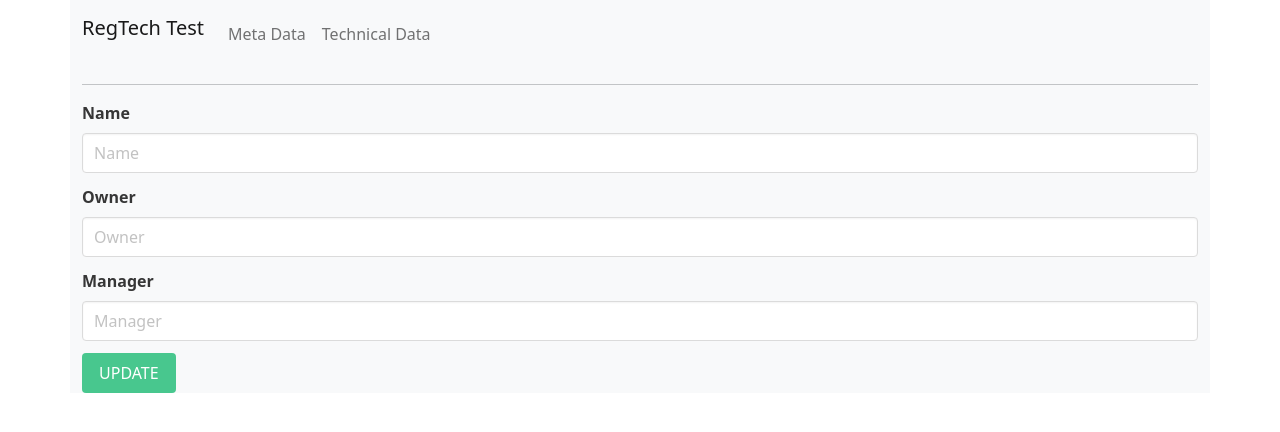
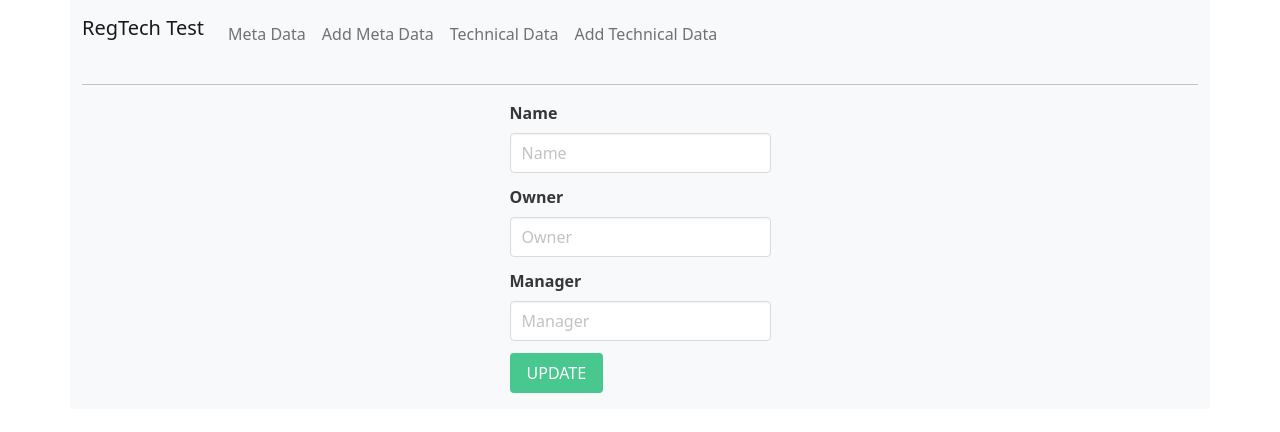
Before and after one commit to nakarimi/regtech, a Vue app in the folder frontend/: page /metadata/edit/1 in a window 1280 px wide. Shown: the top 432 px of the page. Built offline with nearby package versions, Linux system fonts and the light colour scheme; no server answers; what vue-diff would draw is missing.

Commit message:
fix the width of form inputs

```diff
--- a/frontend/src/components/metadata/AddMetadata.vue
+++ b/frontend/src/components/metadata/AddMetadata.vue
@@ -1,5 +1,5 @@
 <template>
-<div>
+<div class="w-25 m-auto">
   <div class="field">
     <label class="label">Name</label>
     <div class="control">
@@ -22,7 +22,7 @@
   </div>
 
   <div class="control">
-    <button class="button is-success" @click="saveMetaData">SAVE</button>
+    <button class="button is-success mb-3" @click="saveMetaData">SAVE</button>
   </div>
 </div>
 </template>
--- a/frontend/src/components/metadata/EditMetadata.vue
+++ b/frontend/src/components/metadata/EditMetadata.vue
@@ -1,43 +1,28 @@
 <template>
-  <div>
+<div class="w-25 m-auto">
   <div class="field">
     <label class="label">Name</label>
     <div class="control">
-        <input
-          class="input"
-          type="text"
-          placeholder="Name"
-          v-model="metadata.name"
-        />
+      <input class="input" type="text" placeholder="Name" v-model="metadata.name" />
     </div>
   </div>
 
   <div class="field">
     <label class="label">Owner</label>
     <div class="control">
-        <input
-          class="input"
-          type="text"
-          placeholder="Owner"
-          v-model="metadata.owner"
-        />
+      <input class="input" type="text" placeholder="Owner" v-model="metadata.owner" />
     </div>
   </div>
 
   <div class="field">
     <label class="label">Manager</label>
     <div class="control">
-        <input
-          class="input"
-          type="text"
-          placeholder="Manager"
-          v-model="metadata.manager"
-        />
+      <input class="input" type="text" placeholder="Manager" v-model="metadata.manager" />
     </div>
   </div>
 
   <div class="control">
-      <button class="button is-success" @click="updateMetaData">UPDATE</button>
+    <button class="button is-success mb-3" @click="updateMetaData">UPDATE</button>
   </div>
 </div>
 </template>
--- a/frontend/src/components/shared/NavBar.vue
+++ b/frontend/src/components/shared/NavBar.vue
@@ -22,13 +22,22 @@ export default {
   name: "NavBar",
   data() {
     return {
-      menuItems: [{
+      menuItems: [
+        {
           name: "Meta Data",
           url: "/metadata/list"
         },
         {
+          name: "Add Meta Data",
+          url: "/metadata/create"
+        },
+        {
           name: "Technical Data",
           url: "/techdata/list"
+        },
+        {
+          name: "Add Technical Data",
+          url: "/techdata/create"
         }
       ],
     };
--- a/frontend/src/components/technical_data/AddTechnicalData.vue
+++ b/frontend/src/components/technical_data/AddTechnicalData.vue
@@ -1,5 +1,5 @@
 <template>
-<div>
+<div class="w-25 m-auto">
   <div class="field">
     <label class="label">Role</label>
     <div class="control">
@@ -24,7 +24,7 @@
 
   <div class="control">
     <br>
-    <button class="button is-success" @click="saveTechnicalData">SAVE</button>
+    <button class="button is-success mb-3" @click="saveTechnicalData">SAVE</button>
   </div>
 </div>
 </template>
--- a/frontend/src/components/technical_data/EditTechnicalData.vue
+++ b/frontend/src/components/technical_data/EditTechnicalData.vue
@@ -1,5 +1,5 @@
 <template>
-<div>
+<div class="w-25 m-auto">
   <div class="field">
     <label class="label">Role</label>
     <div class="control">
@@ -24,7 +24,7 @@
 
   <div class="control">
     <br>
-    <button class="button is-success" @click="updateTechnicalData">UPDATE</button>
+    <button class="button is-success mb-3" @click="updateTechnicalData">UPDATE</button>
   </div>
 </div>
 </template>
```
Lines whose indentation alone changed are shown as unchanged.
